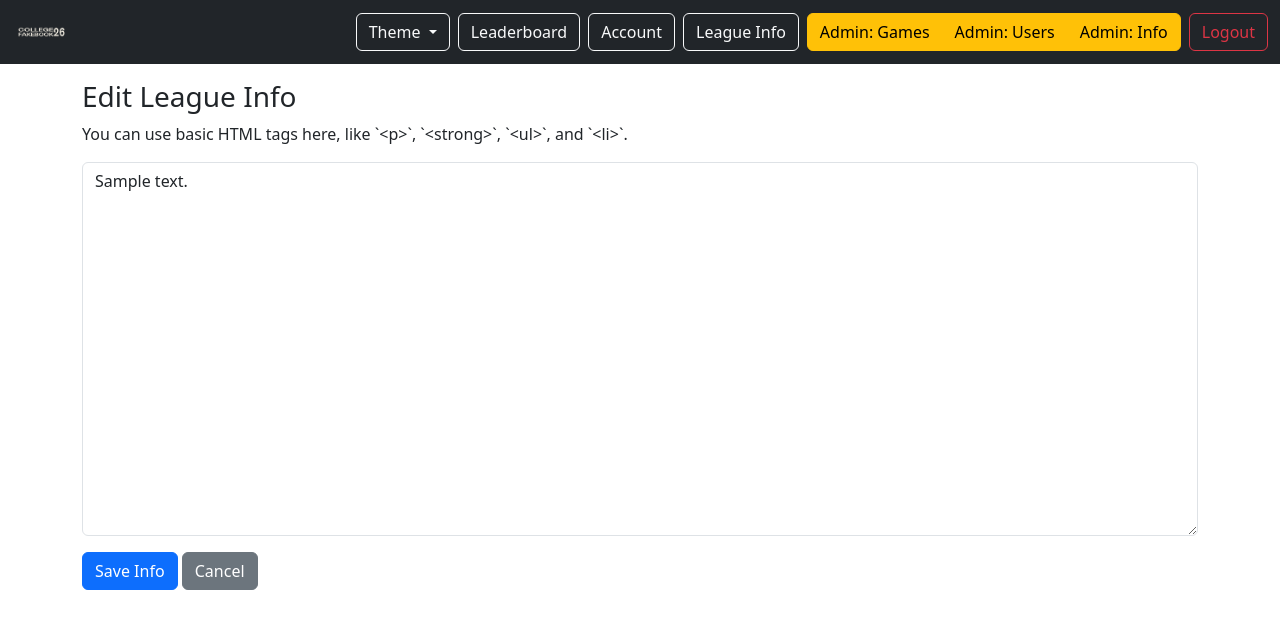
After one commit to Viizorr/CFB26_Fakebook, a Flask app: page /admin/league-info/edit in a window 1280 px wide. The commit adds this page. Shown: the top 629 px of the page. Run offline with Flask 3, Linux system fonts and the light colour scheme; a user stored in the database is signed in; tables that the repository leaves empty hold one stand-in row (values such as "Sample post").

Commit message:
added league info button

```diff
--- a/app.py
+++ b/app.py
@@ -73,6 +73,11 @@ game_tag = db.Table(
     db.Column("tag_id", db.Integer, db.ForeignKey("tag.id"), primary_key=True),
 )
 # ------------------------------------
+
+class LeagueInfo(db.Model):
+    id = db.Column(db.Integer, primary_key=True)
+    content = db.Column(db.Text, nullable=False)
+    updated_at = db.Column(db.DateTime, default=datetime.utcnow, onupdate=datetime.utcnow)
 
 class Game(db.Model):
     id = db.Column(db.Integer, primary_key=True)
@@ -367,6 +372,32 @@ def account():
 def leaderboard():
     users = User.query.order_by(User.balance.desc()).all()
     return render_template("leaderboard.html", users=users)
+
+@app.route('/league-info')
+def league_info():
+    # Get the most recently updated piece of content
+    info = LeagueInfo.query.order_by(LeagueInfo.updated_at.desc()).first()
+    return render_template('league_info.html', info=info)
+
+@app.route('/admin/league-info/edit', methods=['GET', 'POST'])
+@login_required
+@admin_required
+def admin_edit_league_info():
+    info = LeagueInfo.query.first() # Get the first entry to edit it
+    if request.method == 'POST':
+        content = request.form.get('content')
+        if info:
+            # If info already exists, update it
+            info.content = content
+        else:
+            # If this is the first time, create a new entry
+            info = LeagueInfo(content=content)
+            db.session.add(info)
+        db.session.commit()
+        flash('League Info updated successfully!', 'success')
+        return redirect(url_for('league_info'))
+
+    return render_template('admin_edit_info.html', info=info)
 
 # ------------------------------ Admin --------------------------------
 
--- /dev/null
+++ b/templates/admin_edit_info.html
@@ -0,0 +1,15 @@
+{% extends 'base.html' %}
+{% block content %}
+<h3>Edit League Info</h3>
+<p>You can use basic HTML tags here, like `&lt;p&gt;`, `&lt;strong&gt;`, `&lt;ul&gt;`, and `&lt;li&gt;`.</p>
+
+<form method="POST">
+    <div class="mb-3">
+        <textarea name="content" class="form-control" rows="15">
+            {{- info.content if info else '' -}}
+        </textarea>
+    </div>
+    <button type="submit" class="btn btn-primary">Save Info</button>
+    <a href="{{ url_for('league_info') }}" class="btn btn-secondary">Cancel</a>
+</form>
+{% endblock %}
--- a/templates/base.html
+++ b/templates/base.html
@@ -6,7 +6,6 @@
 
   <title>CFB26 Fakebook</title>
 
-  <!-- Set theme early to avoid flash -->
   <script>
     (() => {
       const stored = localStorage.getItem('theme') || 'auto';
@@ -21,7 +20,6 @@
 </head>
 
 <body data-balance="{{ '%.2f'|format(current_user.balance) if current_user.is_authenticated else '0.00' }}">
-  <!-- Navbar -->
   <nav class="navbar navbar-expand-lg navbar-dark bg-dark mb-3">
     <div class="container-fluid">
       <a class="navbar-brand d-flex align-items-center" href="{{ url_for('index') }}" aria-label="Home">
@@ -36,10 +34,9 @@
       </button>
 
       <div class="collapse navbar-collapse" id="mainNav">
-        <div class="ms-auto d-flex flex-wrap gap-2">
+        <div class="ms-auto d-flex flex-wrap gap-2 align-items-center">
 
-          <!-- Theme menu -->
-          <div class="dropdown me-2">
+          <div class="dropdown">
             <button class="btn btn-outline-light dropdown-toggle" type="button" data-bs-toggle="dropdown" aria-expanded="false">
               Theme
             </button>
@@ -53,10 +50,15 @@
           <a class="btn btn-outline-light" href="{{ url_for('leaderboard') }}">Leaderboard</a>
           <a class="btn btn-outline-light" href="{{ url_for('account') }}">Account</a>
 
+          {# --- ADDED THIS LINK --- #}
+          <a class="btn btn-outline-light" href="{{ url_for('league_info') }}">League Info</a>
+
           {% if current_user.is_authenticated and current_user.is_admin %}
           <div class="btn-group">
-           <a class="btn btn-warning" href="/admin/games">Admin: Games</a>
-            <a class="btn btn-warning" href="/admin/users">Admin: Users</a>
+            <a class="btn btn-warning" href="{{ url_for('admin_games') }}">Admin: Games</a>
+            <a class="btn btn-warning" href="{{ url_for('admin_users') }}">Admin: Users</a>
+            {# --- ADDED THIS LINK --- #}
+            <a class="btn btn-warning" href="{{ url_for('admin_edit_league_info') }}">Admin: Info</a>
           </div>
           {% endif %}
 
@@ -68,7 +70,6 @@
     </div>
   </nav>
 
-  <!-- Page content -->
   <div class="container">
     {% with messages = get_flashed_messages(with_categories=true) %}
       {% if messages %}
@@ -83,7 +84,6 @@
     {% block content %}{% endblock %}
   </div>
 
-  <!-- Quick Pick / Parlay offcanvas -->
   <div class="offcanvas offcanvas-bottom" tabindex="-1" id="betSlip" aria-labelledby="betSlipLabel"
        style="height:65vh;min-height:380px">
     <div class="offcanvas-header">
@@ -92,24 +92,26 @@
     </div>
     <div class="offcanvas-body">
       <div class="mb-2 small text-muted">
-        Balance: ${{ '%.2f'|format(current_user.balance) if current_user.is_authenticated else '0.00' }}
+        Balance: $<span id="balanceDisplay">{{ '%.2f'|format(current_user.balance) if current_user.is_authenticated else '0.00' }}</span>
       </div>
 
-      <!-- Parlay list -->
       <ul class="list-group mb-3" id="parlayList"></ul>
 
-      <form method="post" action="{{ url_for('place_bet') }}">
-        <input type="hidden" name="bets" id="betsField">
+      <form method="post" action="{{ url_for('place_bet') }}" id="bet-slip-form">
+        <input type="hidden" name="bets" id="bets-json-input">
 
         <div class="row g-2 align-items-center mb-2">
           <div class="col-6 col-sm-4">
             <label class="form-label mb-1">Risk</label>
-            <input id="stake" name="stake" type="number" step="0.01" min="0.01"
+            <div class="input-group">
+                <span class="input-group-text">$</span>
+                <input id="stake" name="stake" type="number" step="0.01" min="0.01"
                    class="form-control" placeholder="0.00" required>
+            </div>
           </div>
           <div class="col-6 col-sm-4">
-            <label class="form-label mb-1">Payout</label>
-            <div class="form-control-plaintext fw-semibold" id="payout">$0.00</div>
+            <label class="form-label mb-1">To Win</label>
+            <div class="form-control-plaintext fw-semibold" id="to-win-amount">$0.00</div>
           </div>
         </div>
 
@@ -120,15 +122,13 @@
           <button type="button" id="maxBtn" class="btn btn-outline-secondary">MAX</button>
         </div>
 
-        <button class="btn btn-success w-100">Submit Parlay</button>
+        <button type="submit" class="btn btn-success w-100">Place Bet</button>
       </form>
     </div>
   </div>
 
-  <!-- Scripts at end of body -->
   <script src="https://cdn.jsdelivr.net/npm/bootstrap@5.3.3/dist/js/bootstrap.bundle.min.js"></script>
 
-  <!-- Dark mode toggler logic -->
   <script>
     (() => {
       const setTheme = (value) => {
@@ -148,87 +148,6 @@
     })();
   </script>
 
-  <!-- Quick Pick + Parlay logic -->
-  <script>
-    (() => {
-      const off = new bootstrap.Offcanvas('#betSlip');
-      let parlay = []; // array of selected bets
-
-      function combinedOdds(bets) {
-        return bets.reduce((acc, b) => {
-          const o = parseInt(b.price, 10);
-          if (o > 0) return acc * (1 + o / 100);
-          return acc * (1 + 100 / Math.abs(o));
-        }, 1);
-      }
-
-      function updateSlip() {
-        const list = document.getElementById('parlayList');
-        list.innerHTML = '';
-        parlay.forEach((b, i) => {
-          const li = document.createElement('li');
-          li.className = 'list-group-item d-flex justify-content-between align-items-center';
-          li.textContent = `${b.label} (${b.price})`;
-          const rm = document.createElement('button');
-          rm.type = 'button';
-          rm.className = 'btn btn-sm btn-outline-danger';
-          rm.textContent = 'x';
-          rm.onclick = () => { parlay.splice(i,1); updateSlip(); };
-          li.appendChild(rm);
-          list.appendChild(li);
-        });
-
-        document.getElementById('betsField').value = JSON.stringify(parlay);
-        calcPayout();
-      }
-
-      function calcPayout() {
-        const stake = parseFloat(document.getElementById('stake').value || 0);
-        if (!stake || parlay.length === 0) {
-          document.getElementById('payout').textContent = '$0.00';
-          return;
-        }
-        const oddsMult = combinedOdds(parlay);
-        const payout = stake * oddsMult;
-        document.getElementById('payout').textContent = '$' + payout.toFixed(2);
-      }
-
-      document.addEventListener('click', (e) => {
-        const pick = e.target.closest('.js-odds-pick');
-        if (!pick) return;
-
-        // NOTE: propId is optional; present for prop buttons
-        const { gameId, betType, selection, label, price, line, propId } = pick.dataset;
-
-        // Include propId in the parlay JSON so the server can treat it as a PROP leg
-        parlay.push({ gameId, betType, selection, label, price, line, propId: propId || null });
-
-        updateSlip();
-        off.show();
-      });
-
-      document.addEventListener('input', (e) => {
-        if(e.target.id === 'stake') calcPayout();
-      });
-
-      document.querySelectorAll('[data-add]').forEach(btn => {
-        btn.addEventListener('click', () => {
-          const f = document.getElementById('stake');
-          let v = parseFloat(f.value || 0);
-          v += parseFloat(btn.dataset.add);
-          f.value = v.toFixed(2);
-          f.dispatchEvent(new Event('input'));
-        });
-      });
-
-      document.getElementById('maxBtn')?.addEventListener('click', () => {
-        const bal = parseFloat(document.body.dataset.balance || 0);
-        const f = document.getElementById('stake');
-        f.value = (isNaN(bal) ? 0 : bal).toFixed(2);
-        f.dispatchEvent(new Event('input'));
-      });
-    })();
-  </script>
-<script src="{{ url_for('static', filename='js/main.js') }}"></script>
+ <script src="{{ url_for('static', filename='js/main.js') }}"></script>
 </body>
 </html>
```
Also changed, not shown: migrations/versions/c77a1602d22c_add_leagueinfo_model.py (added, +33 -0 lines), templates/leagueinfo.html (added, +15 -0 lines).
